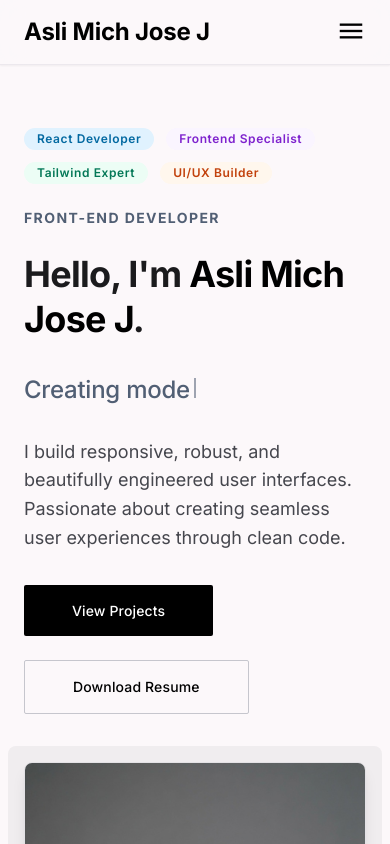
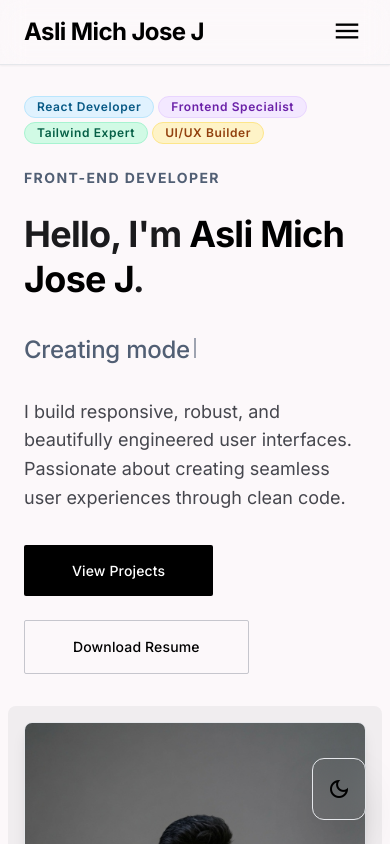
Before and after one commit to ASLIMICHJOSE/portfolio, a React (Vite) app: page / in a window 390 px wide. Shown: the top 844 px of the page. Built offline with nearby package versions, Linux system fonts and the light colour scheme.

Commit message:
Add eye-friendly dark theme, floating toggle button, mobile layout enhancements, and Gmail form integration

```diff
--- a/src/App.jsx
+++ b/src/App.jsx
@@ -9,6 +9,7 @@ import Certifications from './components/Certifications';
 import GithubActivity from './components/GithubActivity';
 import Contact from './components/Contact';
 import Footer from './components/Footer';
+import ThemeToggle from './components/ThemeToggle';
 
 export default function App() {
   useEffect(() => {
@@ -68,6 +69,9 @@ export default function App() {
         <Contact />
       </main>
 
+      {/* Floating Theme Toggle Widget */}
+      <ThemeToggle />
+
       {/* Footer Section */}
       <Footer />
     </div>
--- a/src/components/Header.jsx
+++ b/src/components/Header.jsx
@@ -13,7 +13,6 @@ export default function Header() {
         const el = document.getElementById(sectionId);
         if (el) {
           const rect = el.getBoundingClientRect();
-          // If the top of the section is near the top of the viewport
           if (rect.top <= 150) {
             currentSection = sectionId;
           }
@@ -47,9 +46,9 @@ export default function Header() {
   ];
 
   return (
-    <header className="fixed top-0 w-full z-50 bg-surface/80 backdrop-blur-md border-b border-outline-variant/30 shadow-sm">
+    <header className="fixed top-0 w-full z-50 bg-surface/80 backdrop-blur-md border-b border-outline-variant/30 shadow-sm transition-colors duration-300">
       <div className="flex justify-between items-center max-w-container-max mx-auto px-md h-16">
-        <a className="font-headline-sm text-headline-sm font-bold text-primary" href="#home" onClick={(e) => handleNavClick(e, 'home')}>
+        <a className="font-headline-sm text-headline-sm font-bold text-primary tracking-tight" href="#home" onClick={(e) => handleNavClick(e, 'home')}>
           Asli Mich Jose J
         </a>
 
@@ -69,11 +68,12 @@ export default function Header() {
               {link.name}
             </a>
           ))}
+
           <a
             href={`${import.meta.env.BASE_URL}resume.pdf`}
             target="_blank"
             rel="noopener noreferrer"
-            className="btn-interact ml-4 px-md py-2 bg-primary text-on-primary font-label-md text-label-md rounded hover:opacity-90 transition-all duration-200"
+            className="btn-interact ml-2 px-md py-2 bg-primary text-on-primary font-label-md text-label-md rounded hover:opacity-90 transition-all duration-200 font-semibold"
           >
             Resume
           </a>
@@ -81,7 +81,7 @@ export default function Header() {
 
         {/* Mobile menu trigger */}
         <button
-          className="md:hidden text-primary focus:outline-none"
+          className="md:hidden text-primary focus:outline-none p-1"
           onClick={() => setIsMobileMenuOpen(!isMobileMenuOpen)}
           aria-label="Toggle Menu"
         >
@@ -93,29 +93,29 @@ export default function Header() {
 
       {/* Mobile Menu Dropdown */}
       {isMobileMenuOpen && (
-        <div className="md:hidden bg-surface border-b border-outline-variant/30 px-md py-md space-y-md shadow-lg animate-fadeIn">
+        <div className="md:hidden bg-surface border-b border-outline-variant/30 px-md py-md space-y-md shadow-xl transition-all duration-300">
           {navLinks.map((link) => (
             <a
               key={link.id}
               href={`#${link.id}`}
               onClick={(e) => handleNavClick(e, link.id)}
-              className={`block py-2 font-label-md text-label-md ${
+              className={`block py-2.5 font-label-md text-label-md rounded-lg px-3 transition-colors ${
                 activeSection === link.id
-                  ? 'text-primary font-bold border-l-2 border-primary pl-2'
-                  : 'text-on-surface-variant pl-2'
+                  ? 'text-primary font-bold bg-primary/10 border-l-4 border-primary'
+                  : 'text-on-surface-variant hover:text-primary hover:bg-surface-container-low'
               }`}
             >
               {link.name}
             </a>
           ))}
-          <div className="pt-sm border-t border-outline-variant/30 flex justify-center">
+          <div className="pt-sm border-t border-outline-variant/30 flex flex-col gap-sm">
             <a
               href={`${import.meta.env.BASE_URL}resume.pdf`}
               target="_blank"
               rel="noopener noreferrer"
-              className="btn-interact w-full text-center py-2 bg-primary text-on-primary font-label-md text-label-md rounded hover:opacity-90 transition-all duration-200"
+              className="btn-interact w-full text-center py-2.5 bg-primary text-on-primary font-label-md text-label-md rounded font-semibold hover:opacity-90 transition-all duration-200"
             >
-              Resume
+              Download Resume
             </a>
           </div>
         </div>
--- a/src/components/Hero.jsx
+++ b/src/components/Hero.jsx
@@ -48,23 +48,23 @@ export default function Hero() {
   };
 
   const badges = [
-    { text: 'React Developer', color: 'bg-[#e0f2fe] text-[#0369a1]' },
-    { text: 'Frontend Specialist', color: 'bg-[#faf5ff] text-[#7e22ce]' },
-    { text: 'Tailwind Expert', color: 'bg-[#ecfdf5] text-[#047857]' },
-    { text: 'UI/UX Builder', color: 'bg-[#fff7ed] text-[#c2410c]' }
+    { text: 'React Developer', color: 'bg-sky-100 text-sky-800 border-sky-200 dark:bg-sky-950/60 dark:text-sky-300 dark:border-sky-800/50' },
+    { text: 'Frontend Specialist', color: 'bg-purple-100 text-purple-800 border-purple-200 dark:bg-purple-950/60 dark:text-purple-300 dark:border-purple-800/50' },
+    { text: 'Tailwind Expert', color: 'bg-emerald-100 text-emerald-800 border-emerald-200 dark:bg-emerald-950/60 dark:text-emerald-300 dark:border-emerald-800/50' },
+    { text: 'UI/UX Builder', color: 'bg-amber-100 text-amber-800 border-amber-200 dark:bg-amber-950/60 dark:text-amber-300 dark:border-amber-800/50' }
   ];
 
   return (
     <section
-      className="pt-32 pb-xl px-md max-w-container-max mx-auto grid grid-cols-1 md:grid-cols-2 items-center gap-lg reveal"
+      className="pt-24 sm:pt-32 pb-xl px-md max-w-container-max mx-auto grid grid-cols-1 md:grid-cols-2 items-center gap-lg reveal"
       id="home"
     >
       <div className="space-y-md">
-        <div className="flex flex-wrap gap-sm mb-xs">
+        <div className="flex flex-wrap gap-xs sm:gap-sm mb-xs">
           {badges.map((badge, idx) => (
             <span
               key={idx}
-              className={`px-sm py-1 rounded-full text-label-sm font-label-sm border border-transparent hover:border-current transition-colors duration-300 ${badge.color}`}
+              className={`px-sm py-1 rounded-full text-label-sm font-label-sm border transition-colors duration-300 ${badge.color}`}
             >
               {badge.text}
             </span>
--- /dev/null
+++ b/src/components/ThemeToggle.jsx
@@ -0,0 +1,46 @@
+import React, { useState, useEffect } from 'react';
+
+export default function ThemeToggle() {
+  const [theme, setTheme] = useState(() => {
+    if (typeof window !== 'undefined') {
+      const saved = localStorage.getItem('theme');
+      if (saved) return saved;
+      return window.matchMedia('(prefers-color-scheme: dark)').matches ? 'dark' : 'light';
+    }
+    return 'light';
+  });
+
+  useEffect(() => {
+    const root = document.documentElement;
+    if (theme === 'dark') {
+      root.classList.add('dark');
+    } else {
+      root.classList.remove('dark');
+    }
+    localStorage.setItem('theme', theme);
+  }, [theme]);
+
+  const toggleTheme = () => {
+    setTheme((prev) => (prev === 'dark' ? 'light' : 'dark'));
+  };
+
+  return (
+    <div className="fixed bottom-6 right-6 z-50 flex items-center">
+      <button
+        onClick={toggleTheme}
+        aria-label="Toggle Theme"
+        title={theme === 'dark' ? 'Switch to Light Mode' : 'Switch to Dark Mode'}
+        className="group relative p-3.5 rounded-full border border-outline-variant/40 bg-surface/80 backdrop-blur-md text-primary shadow-2xl hover:scale-110 hover:border-primary transition-all duration-300 flex items-center justify-center cursor-pointer"
+      >
+        <span className="material-symbols-outlined text-2xl transition-transform duration-500 group-hover:rotate-45">
+          {theme === 'dark' ? 'light_mode' : 'dark_mode'}
+        </span>
+
+        {/* Tooltip */}
+        <span className="absolute right-full mr-3 px-3 py-1 bg-surface-container-high text-on-surface text-label-sm font-label-sm rounded-lg opacity-0 group-hover:opacity-100 transition-opacity duration-200 pointer-events-none whitespace-nowrap shadow-md border border-outline-variant/30">
+          {theme === 'dark' ? 'Switch to Light Theme' : 'Switch to Dark Theme'}
+        </span>
+      </button>
+    </div>
+  );
+}
--- a/src/index.css
+++ b/src/index.css
@@ -1,6 +1,48 @@
 @tailwind base;
 @tailwind components;
 @tailwind utilities;
+
+:root {
+  --bg-background: #fcf8fa;
+  --bg-surface: #fcf8fa;
+  --bg-surface-container: #f0edef;
+  --bg-surface-container-lowest: #ffffff;
+  --bg-surface-container-low: #f6f3f5;
+  --bg-surface-container-high: #eae7e9;
+  --bg-surface-variant: #e4e2e4;
+  --text-on-surface: #1b1b1d;
+  --text-on-surface-variant: #45464d;
+  --text-primary: #000000;
+  --text-on-primary: #ffffff;
+  --bg-primary: #000000;
+  --bg-primary-container: #131b2e;
+  --text-on-primary-container: #7c839b;
+  --border-outline-variant: #c6c6cd;
+  --text-secondary: #515f74;
+  --scrollbar-track: #f1f1f1;
+  --scrollbar-thumb: #888888;
+}
+
+.dark {
+  --bg-background: #0b0f19;
+  --bg-surface: #111827;
+  --bg-surface-container: #1e293b;
+  --bg-surface-container-lowest: #162032;
+  --bg-surface-container-low: #131c2e;
+  --bg-surface-container-high: #334155;
+  --bg-surface-variant: #1e293b;
+  --text-on-surface: #e2e8f0;
+  --text-on-surface-variant: #94a3b8;
+  --text-primary: #38bdf8;
+  --text-on-primary: #0b0f19;
+  --bg-primary: #38bdf8;
+  --bg-primary-container: #1b2a4a;
+  --text-on-primary-container: #38bdf8;
+  --border-outline-variant: #26334d;
+  --text-secondary: #38bdf8;
+  --scrollbar-track: #0b0f19;
+  --scrollbar-thumb: #334155;
+}
 
 @media (prefers-reduced-motion: no-preference) {
   .reveal {
@@ -23,7 +65,7 @@
     height: 2px;
     bottom: -4px;
     left: 0;
-        background-color: theme('colors.primary');
+    background-color: var(--text-primary);
     transition: width 0.3s ease;
   }
   .nav-link:hover::after {
@@ -37,11 +79,11 @@
     transition: transform 0.3s cubic-bezier(0.34, 1.56, 0.64, 1), box-shadow 0.3s ease;
   }
   .hover-lift:hover {
-        transform: translateY(-8px);
+    transform: translateY(-6px);
   }
 
   .btn-interact {
-        transition: transform 0.2s cubic-bezier(0.34, 1.56, 0.64, 1), opacity 0.2s ease;
+    transition: transform 0.2s cubic-bezier(0.34, 1.56, 0.64, 1), opacity 0.2s ease, background-color 0.2s ease;
   }
   .btn-interact:hover {
     transform: scale(1.02);
@@ -55,8 +97,9 @@
   width: 6px;
 }
 .custom-scrollbar::-webkit-scrollbar-track {
-    background: #f1f1f1;
+  background: var(--scrollbar-track);
 }
 .custom-scrollbar::-webkit-scrollbar-thumb {
-    background: #888;
+  background: var(--scrollbar-thumb);
+  border-radius: 3px;
 }
--- a/tailwind.config.cjs
+++ b/tailwind.config.cjs
@@ -10,50 +10,50 @@ module.exports = {
       colors: {
         "tertiary-fixed": "#fcdeb5",
         "on-secondary": "#ffffff",
-        "surface-container": "#f0edef",
+        "surface-container": "var(--bg-surface-container)",
         "on-tertiary-fixed-variant": "#574425",
-        "on-primary-fixed": "#131b2e",
+        "on-primary-fixed": "var(--text-on-surface)",
         "outline": "#76777d",
-        "surface-container-highest": "#e4e2e4",
+        "surface-container-highest": "var(--bg-surface-container-high)",
         "tertiary": "#000000",
         "secondary-fixed": "#d5e3fc",
-        "surface-tint": "#565e74",
-        "on-secondary-container": "#57657a",
+        "surface-tint": "var(--text-primary)",
+        "on-secondary-container": "var(--text-on-primary-container)",
         "inverse-primary": "#bec6e0",
-        "on-background": "#1b1b1d",
+        "on-background": "var(--text-on-surface)",
         "secondary-fixed-dim": "#b9c7df",
-        "background": "#fcf8fa",
+        "background": "var(--bg-background)",
         "tertiary-fixed-dim": "#dec29a",
-        "outline-variant": "#c6c6cd",
-        "primary": "#000000",
-        "primary-container": "#131b2e",
+        "outline-variant": "var(--border-outline-variant)",
+        "primary": "var(--text-primary)",
+        "primary-container": "var(--bg-primary-container)",
         "on-secondary-fixed": "#0d1c2e",
-        "on-surface-variant": "#45464d",
-        "on-surface": "#1b1b1d",
-        "surface-container-lowest": "#ffffff",
-        "on-primary-container": "#7c839b",
-        "secondary-container": "#d5e3fc",
+        "on-surface-variant": "var(--text-on-surface-variant)",
+        "on-surface": "var(--text-on-surface)",
+        "surface-container-lowest": "var(--bg-surface-container-lowest)",
+        "on-primary-container": "var(--text-on-primary-container)",
+        "secondary-container": "var(--bg-surface-container-low)",
         "primary-fixed": "#dae2fd",
         "inverse-on-surface": "#f3f0f2",
         "on-error-container": "#93000a",
-        "surface-dim": "#dcd9db",
-        "surface-container-high": "#eae7e9",
+        "surface-dim": "var(--bg-surface-container-low)",
+        "surface-container-high": "var(--bg-surface-container-high)",
         "on-tertiary": "#ffffff",
         "on-secondary-fixed-variant": "#3a485b",
-        "surface-variant": "#e4e2e4",
+        "surface-variant": "var(--bg-surface-variant)",
         "tertiary-container": "#271901",
         "on-tertiary-container": "#98805d",
         "error-container": "#ffdad6",
-        "surface-container-low": "#f6f3f5",
-        "surface": "#fcf8fa",
+        "surface-container-low": "var(--bg-surface-container-low)",
+        "surface": "var(--bg-surface)",
         "on-error": "#ffffff",
-        "secondary": "#515f74",
+        "secondary": "var(--text-secondary)",
         "on-tertiary-fixed": "#271901",
-        "surface-bright": "#fcf8fa",
+        "surface-bright": "var(--bg-surface)",
         "inverse-surface": "#303032",
         "primary-fixed-dim": "#bec6e0",
         "on-primary-fixed-variant": "#3f465c",
-        "on-primary": "#ffffff",
+        "on-primary": "var(--text-on-primary)",
         "error": "#ba1a1a"
       },
       borderRadius: {
@@ -73,14 +73,14 @@ module.exports = {
         "gutter": "24px"
       },
       fontFamily: {
-        "display-lg-mobile": ["Inter"],
-        "display-lg": ["Inter"],
-        "label-sm": ["Inter"],
-        "headline-sm": ["Inter"],
-        "headline-md": ["Inter"],
-        "body-lg": ["Inter"],
-        "body-md": ["Inter"],
-        "label-md": ["Inter"]
+        "display-lg-mobile": ["Inter", "sans-serif"],
+        "display-lg": ["Inter", "sans-serif"],
+        "label-sm": ["Inter", "sans-serif"],
+        "headline-sm": ["Inter", "sans-serif"],
+        "headline-md": ["Inter", "sans-serif"],
+        "body-lg": ["Inter", "sans-serif"],
+        "body-md": ["Inter", "sans-serif"],
+        "label-md": ["Inter", "sans-serif"]
       },
       fontSize: {
         "display-lg-mobile": ["36px", { lineHeight: "1.2", letterSpacing: "-0.02em", fontWeight: "700" }],
```
Also changed, not shown: index.html (+10 -0 lines), src/components/Contact.jsx (+66 -16 lines), src/components/Timeline.jsx (+4 -4 lines). Lines whose indentation alone changed are shown as unchanged.
